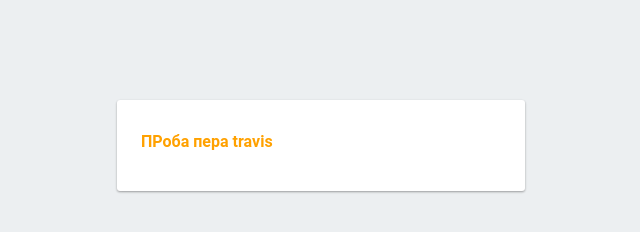
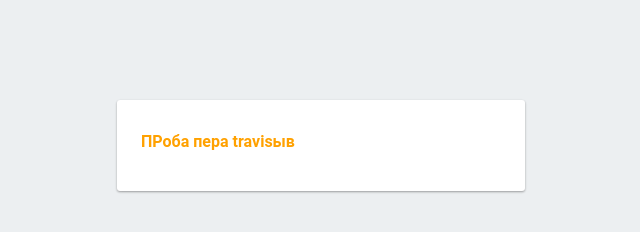
Before and after one commit to OlehVeselov92/firebase_travis_true, a plain HTML site: page public/index.html in a window 1280 px wide. Shown: the full height of the page, 319-959 px from the left. Drawn offline with Linux system fonts and the light colour scheme; some packages are replaced by stand-ins of ours.

Commit message:
new commit without tag

```diff
--- a/public/index.html
+++ b/public/index.html
@@ -32,7 +32,7 @@
   </head>
   <body>
     <div id="message">
-      <h2>ПРоба пера travis  </h2>
+      <h2>ПРоба пера travisыв  </h2>
     </div>
 
     <script>
```
